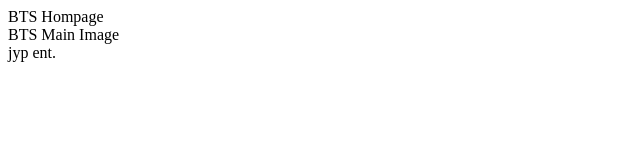
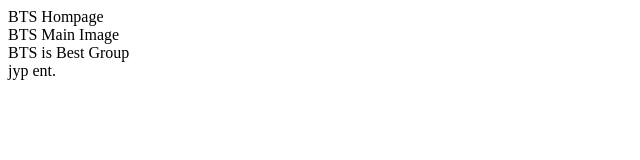
Before and after one commit to SIMSEUNGMIN/my-git-project, a plain HTML site: page index.html in a window 1280 px wide. Shown: the whole page, without its empty margins (0-640 px from the left). Drawn offline with Linux system fonts and the light colour scheme.

Commit message:
Add Body in index

```diff
--- a/index.html
+++ b/index.html
@@ -1,5 +1,6 @@
 <html>
 	<head> BTS Hompage</head>
 	<div> BTS Main Image </div>
+	<body> BTS is Best Group</body>
 	<footer>jyp ent.</footer>
 </html>
```
